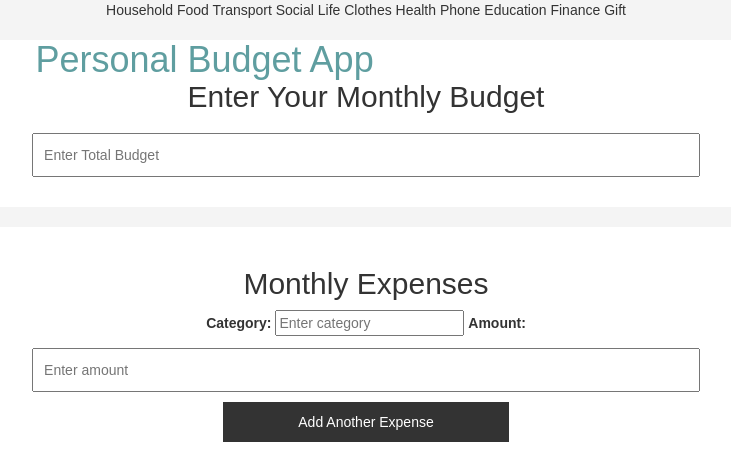
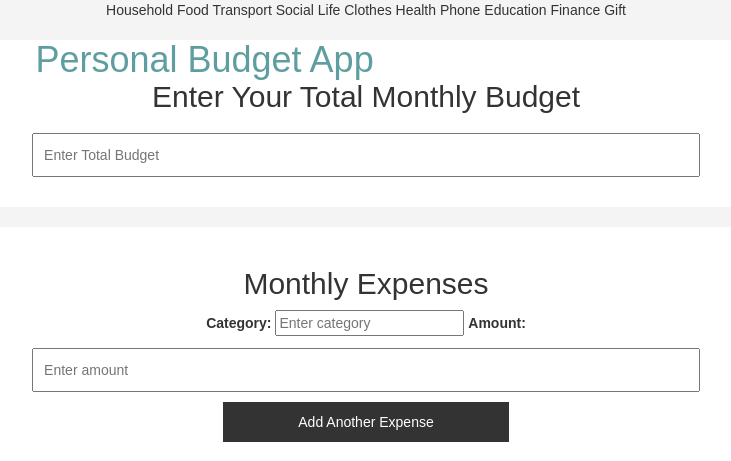
Before and after one commit to rstan-dev/jan24-hackathon, a Django app: page /profile/ in a window 1280 px wide. Shown: the part 247-708 px from the top of the page, without its empty margins (274-1005 px from the left). Run offline with Django 3.2, Linux system fonts and the light colour scheme; data comes from the database, SQL or seed files in the repository.

Commit message:
update profile page

```diff
--- a/accounts/templates/accounts/profile.html
+++ b/accounts/templates/accounts/profile.html
@@ -11,7 +11,7 @@
         <h1>Personal Budget App</h1>
 
         <div class="budget-section">
-            <h2>Enter Your Monthly Budget</h2>
+            <h2>Enter Your Total Monthly Budget</h2>
             <input type="number" id="totalBudget" placeholder="Enter Total Budget">
         </div>
 
```
